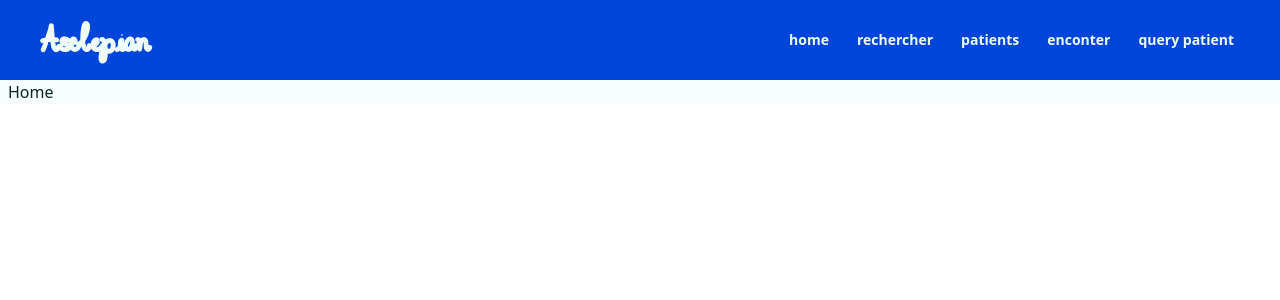
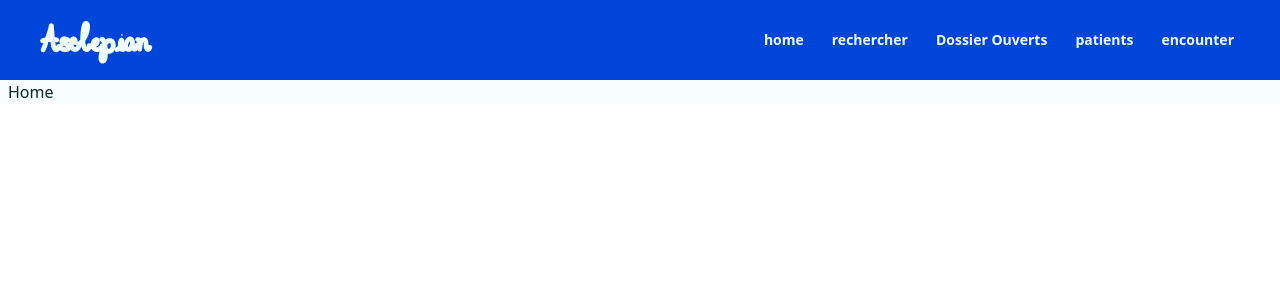
Before and after one commit to asclepian/asclepian-ui, a React (Vite) app: page / in a window 1280 px wide. Shown: the top 300 px of the page. Built offline with nearby package versions, Linux system fonts and the light colour scheme.

Commit message:
playing with colorrs

```diff
--- a/src/components/HeaderComponent.tsx
+++ b/src/components/HeaderComponent.tsx
@@ -19,26 +19,26 @@ const patientList: NavigationItem = {
   id: 'patientListView'
 }
 const encounter: NavigationItem = {
-  text: 'enconter',
+  text: 'encounter',
   link: '/encounterView',
   id: 'enconterView'
 }
 
-const queryPatient: NavigationItem = {
-  text: 'query patient',
-  link: '/patientViewQuery',
-  id: 'queryPatient'
+const openedPatientList: NavigationItem = {
+  text: 'Dossier Ouverts',
+  link: '/patients',
+  id: 'openedPatientListView'
 }
 
 function className (
   navItem: NavigationItem,
   currentSelection: NavigationItem | undefined
 ): string {
-  if (navItem === currentSelection) return 'text-secondary bg-dominant border-dominant px-3 rounded-full border-2 hover:text-accent'
+  if (navItem === currentSelection) return 'text-secondary bg-dominant border-dominant px-3 rounded-full border-2 hover:bg-light'
   else return 'text-dominant px-3 rounded-full border-secondary border-2 hover:border-dominant hover:border-2'
 }
 
-const views = [home, lookup, patientList, encounter, queryPatient]
+const views = [home, lookup, openedPatientList, patientList, encounter]
 
 const Header: FunctionComponent = () => {
   const [selection, setSelection] = useState<NavigationItem>()
--- a/src/components/NavBarComponent.tsx
+++ /dev/null
@@ -1,75 +0,0 @@
-import React, { FunctionComponent, useState } from 'react'
-import { NavLink } from 'react-router-dom'
-
-const enum EnumState {
-  Selected = 'selected',
-  Unselected = 'unselected',
-}
-
-interface NavigationItem {
-  text: string
-  link: string
-  id: string
-}
-
-const home: NavigationItem = { text: 'home', link: '/home', id: 'homeView' }
-const lookup: NavigationItem = {
-  text: 'rechercher',
-  link: '/lookupView',
-  id: 'lookupView'
-}
-const patientList: NavigationItem = {
-  text: 'patients',
-  link: '/patients',
-  id: 'patientListView'
-}
-const encounter: NavigationItem = {
-  text: 'enconter',
-  link: '/encounterView',
-  id: 'enconterView'
-}
-
-const queryPatient: NavigationItem = {
-  text: 'query patient',
-  link: '/patientViewQuery',
-  id: 'queryPatient'
-}
-
-const views = [home, lookup, patientList, encounter, queryPatient]
-
-function className (
-  navItem: NavigationItem,
-  currentSelection: NavigationItem | undefined
-): string {
-  if (navItem === currentSelection) return EnumState.Selected + ' nav-item'
-  else return 'nav-item'
-}
-
-const NavBar: FunctionComponent = () => {
-  const [selection, setSelection] = useState<NavigationItem>()
-  return (
-        <nav className="col-md-1 d-none d-md-block sidebar bg-light">
-            <div className="sidebar-sticky">
-                <ul className="nav flex-column">
-                    {views.map((element) => {
-                      return (
-                            <li
-                                className={className(element, selection)}
-                                onClick={() => {
-                                  setSelection(element)
-                                }}
-                                key = {element.id}
-                            >
-                                <NavLink className="nav-link" to={element.link}>
-                                    {element.text}
-                                </NavLink>
-                            </li>
-                      )
-                    })}
-                </ul>
-                <ul className="nav flex-column mb-2" id="openedItemsMenu"></ul>
-            </div>
-        </nav>
-  )
-}
-export default NavBar
```
